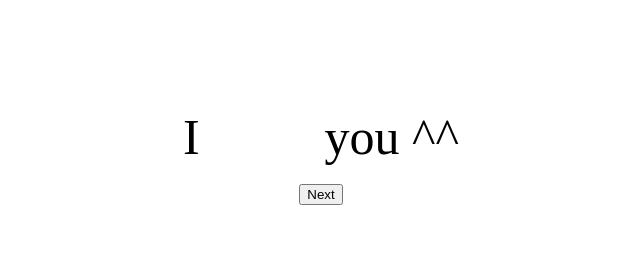
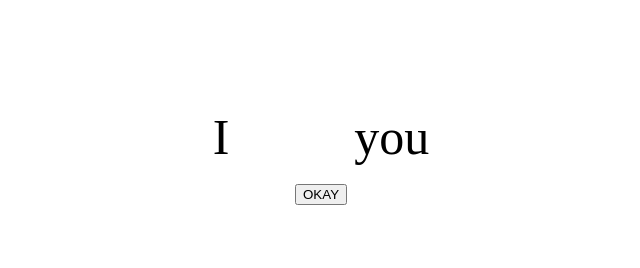
Before and after one commit to pamelawnsn/sssss, a plain HTML site: page index.html in a window 1280 px wide. Shown: the whole page, without its empty margins (319-959 px from the left). Drawn offline with Linux system fonts and the light colour scheme.

Commit message:
Update index.html
Eee

```diff
--- a/index.html
+++ b/index.html
@@ -11,13 +11,13 @@
     <body id="main">
         <span style="font-size: 50px; padding-bottom: 100px;">I
             <span style="color: white;">liked</span>
-            <span style="color: black;">you ^^</span>
+            <span style="color: black;">you</span>
         </span><br>
         <br>
-        <button id="accept">Next</button>
+        <button id="accept">OKAY</button>
         <script type="text/javascript">
             document.getElementById("accept").addEventListener("click", function(event) {
-                alert('error');
+                alert('error error error error error error error error');
             });
         </script>
     </body>
```
